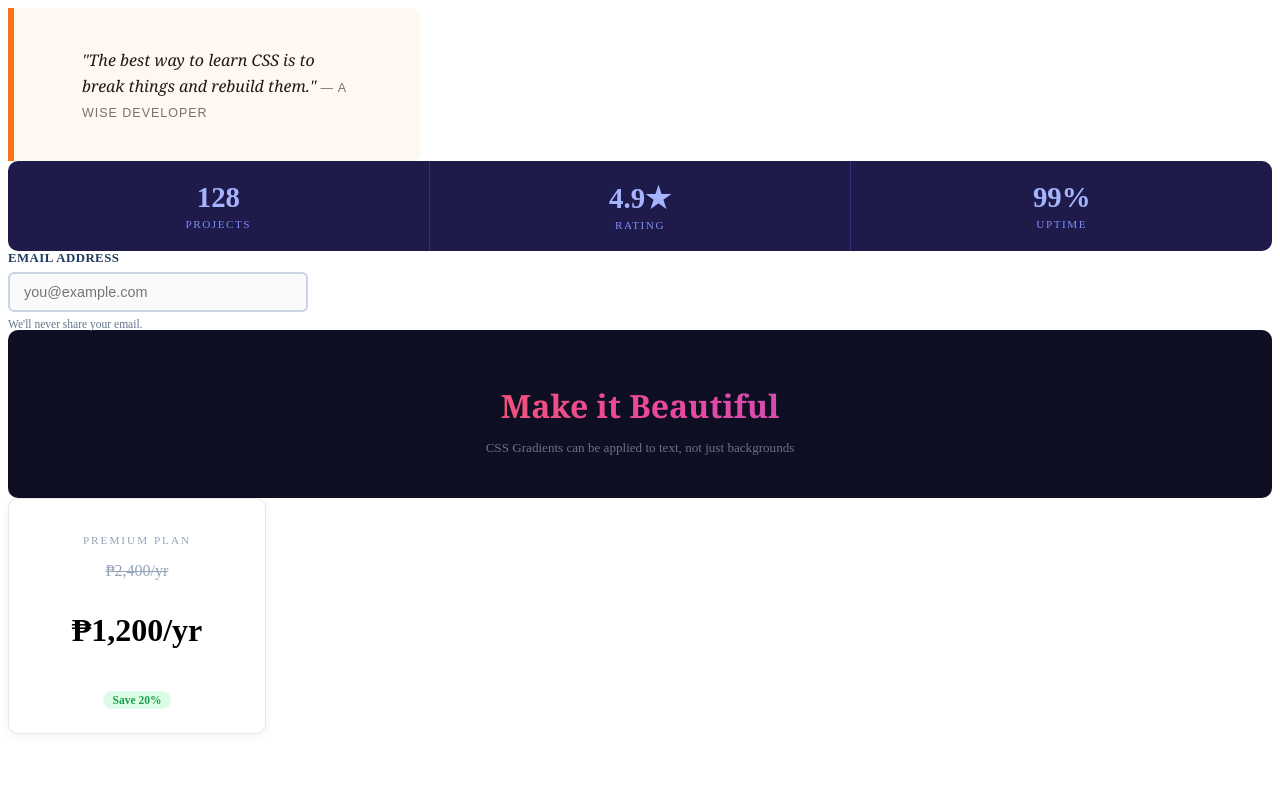
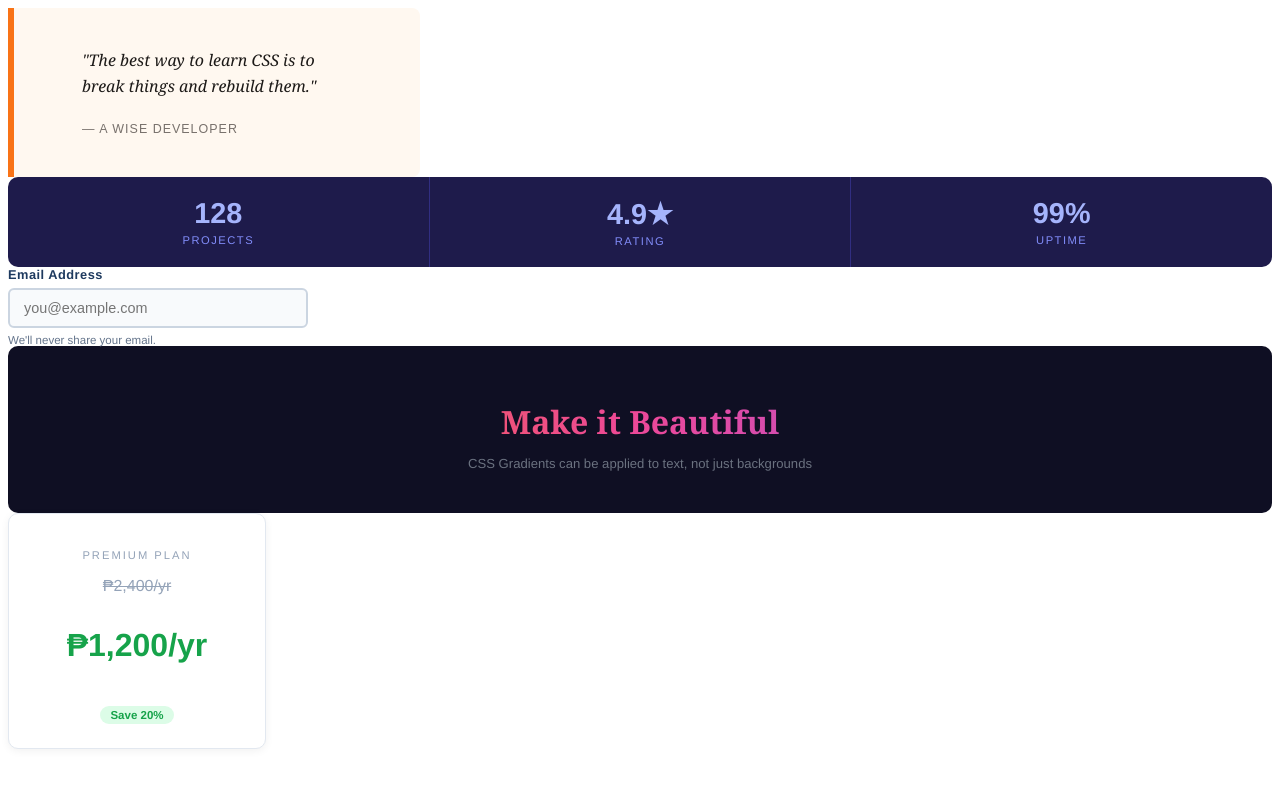
Before and after one commit to ayrinhaha/webdev1-2026, a plain HTML site: page activity5/index.html in a window 1280 px wide. Drawn offline with Linux system fonts and the light colour scheme.

Commit message:
act5 done

```diff
--- a/activity5/index.html
+++ b/activity5/index.html
@@ -13,7 +13,7 @@
         <!-- part 1 -->
         <div class="quote-card">
             <blockquote>
-                "The best way to learn CSS is to break things and rebuild them."
+                <p>"The best way to learn CSS is to break things and rebuild them."</p>
                 <cite>&mdash; A WISE DEVELOPER</cite>
             </blockquote>
         </div>
@@ -39,7 +39,7 @@
 
         <!-- part 3 -->
         <div class="field">
-            <label for="email">EMAIL ADDRESS</label>
+            <label for="email">Email Address</label>
             <input type="email" id="email" placeholder="you@example.com" required>
             <span class="helper">We'll never share your email.</span>
         </div>
--- a/activity5/style.css
+++ b/activity5/style.css
@@ -1,9 +1,14 @@
+ body {
+   font-family: "Helvetica", Arial, sans-serif;
+ }
+
  /* part 1 */
  .quote-card {
    background-color: #fff8f0;
    border-left: 6px solid #f97316;
    padding: 24px 28px;
    max-width: 350px;
+   /*modified this to match the output in the picc better*/
    border-radius: 0 8px 8px 0;
    font-family: Georgia, serif;
  }
@@ -53,15 +58,17 @@
    font-weight: bold;
    color: #a5b4fc;
    margin-bottom: 4px;
+
  }
 
 
- .label {
+ .stats .label {
    display: block;
    font-size: 0.7rem;
    color: #818cf8;
    text-transform: uppercase;
    letter-spacing: 1.5px;
+
 
  }
 
@@ -80,6 +87,7 @@
    font-weight: bold;
    color: #1e3a5f;
    letter-spacing: 0.5px;
+
  }
 
  input {
@@ -128,6 +136,7 @@
  }
 
  /* part 5 */
+
  .price-card {
    background: #ffffff;
    border: 1px solid #e2e8f0;
@@ -138,7 +147,7 @@
    box-shadow: 0 2px 8px rgba(0, 0, 0, 0.06);
  }
 
- .plan-label {
+ .price-card .plan-label {
    font-size: 0.7rem;
    text-transform: uppercase;
    letter-spacing: 2px;
@@ -156,6 +165,8 @@
  .new-price {
    font-size: 2rem;
    font-weight: bold;
+   color: #16a34a;
+   /*the color isnot included in the instruction but the color on the pic is green eh */
  }
 
  .save-badge {
@@ -167,4 +178,5 @@
    font-weight: bold;
    padding: 3px 10px;
    border-radius: 20px;
+
  }
```
